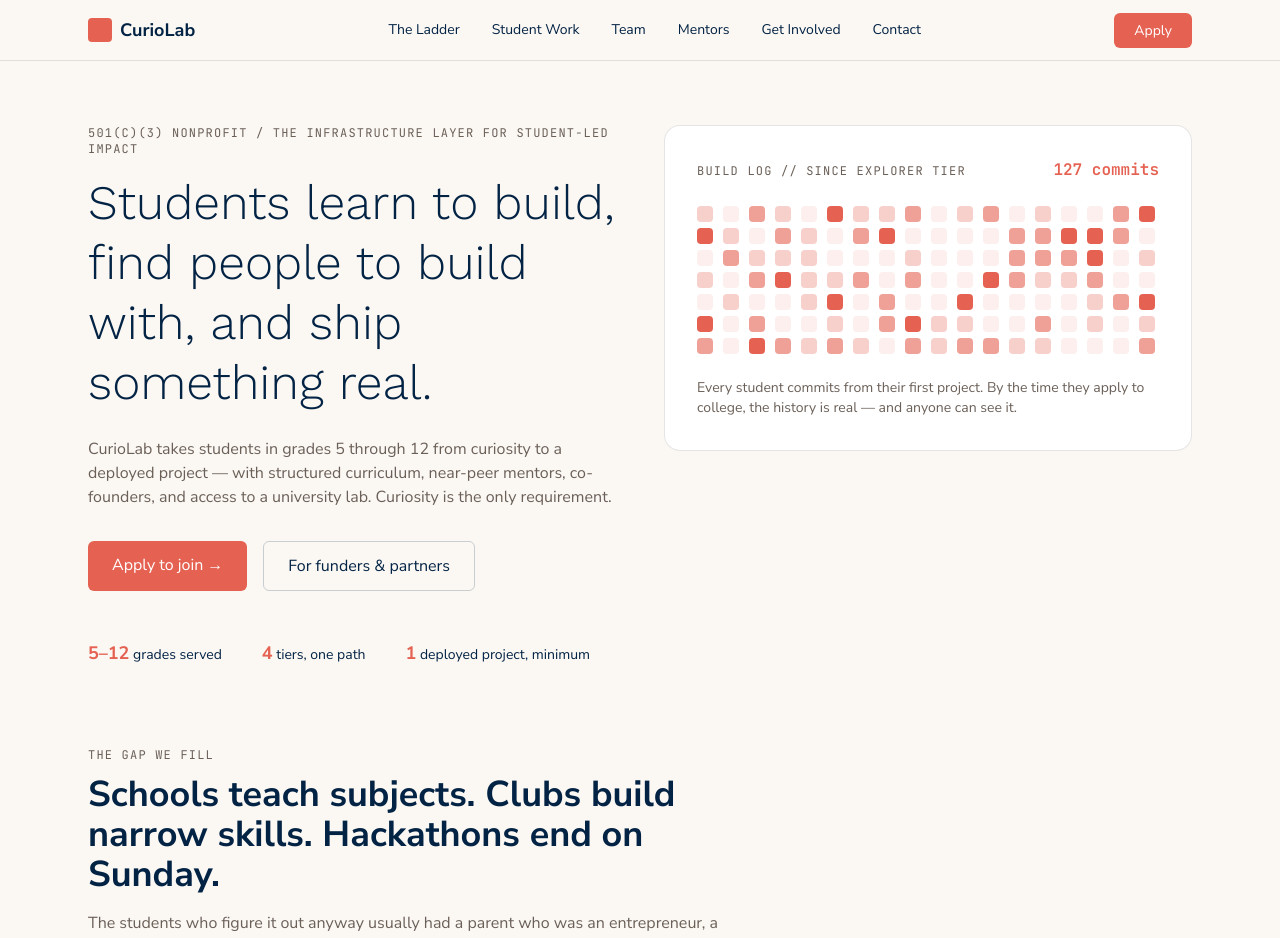
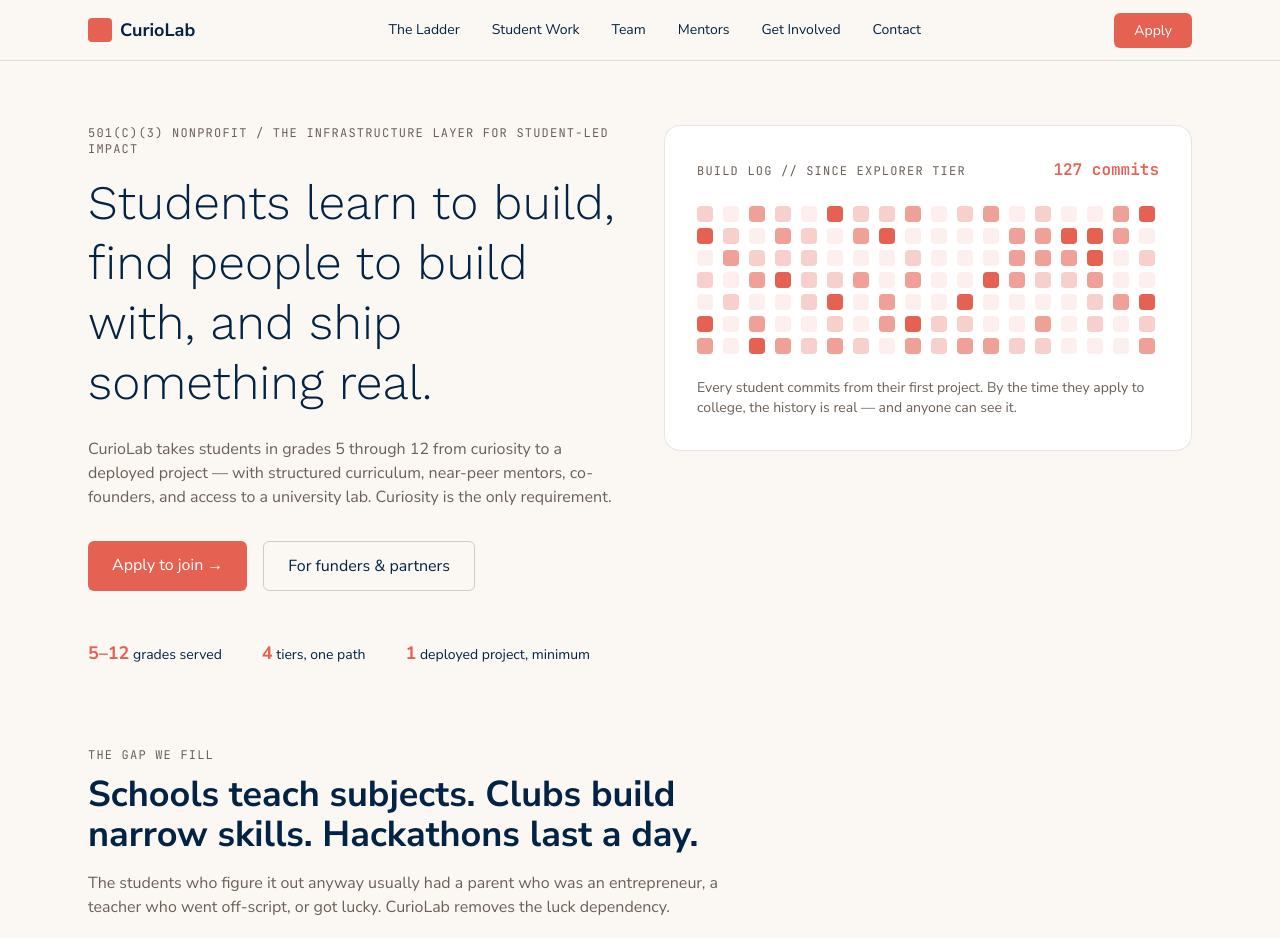
Before and after one commit to anaizma/CurioLabWeb, a Next.js app: page / in a window 1280 px wide. Shown: the top 938 px of the page. Built offline with nearby package versions, Linux system fonts and the light colour scheme.

Commit message:
Change wording

```diff
--- a/app/page.tsx
+++ b/app/page.tsx
@@ -102,8 +102,7 @@
       <section className="mx-auto max-w-6xl px-6 pb-20">
         <p className="label mb-3">The gap we fill</p>
         <h2 className="text-2xl md:text-4xl font-bold max-w-2xl">
-          Schools teach subjects. Clubs build narrow skills. Hackathons end on
-          Sunday.
+          Schools teach subjects. Clubs build narrow skills. Hackathons last a day.
         </h2>
         <p className="text-muted mt-4 max-w-2xl">
           The students who figure it out anyway usually had a parent who was
--- a/app/projects/page.tsx
+++ b/app/projects/page.tsx
@@ -3,7 +3,7 @@
 export default function ProjectsPage() {
   return (
     <div className="mx-auto max-w-6xl px-6 py-20">
-      <p className="label mb-3">Proof, not brochure copy</p>
+      <p className="label mb-3">Projects Built</p>
       <h1 className="text-3xl md:text-5xl font-bold mb-6">What students actually ship</h1>
       <p className="text-muted max-w-2xl mb-16">
         Real deployed work a student can hand to anyone — an admissions
```
